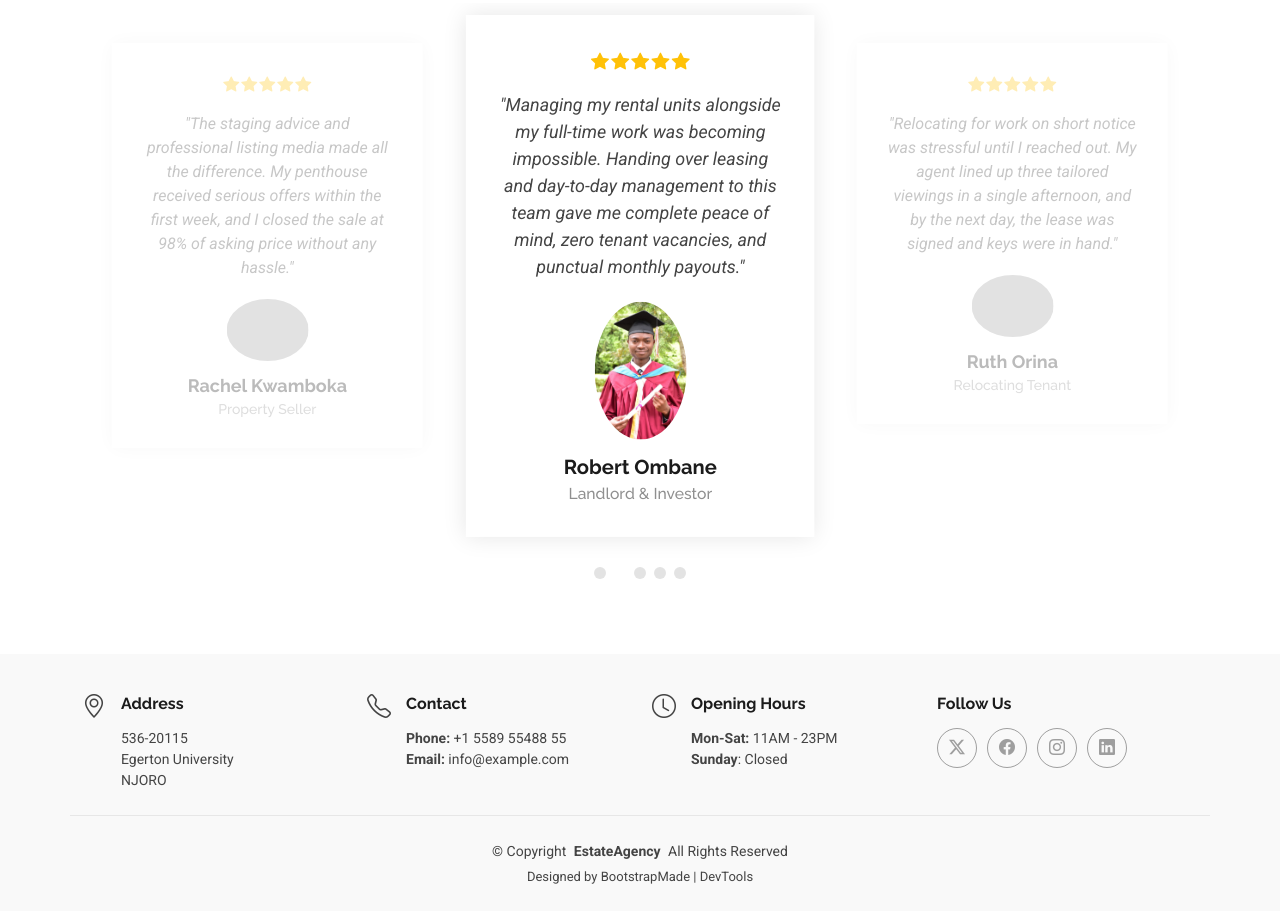
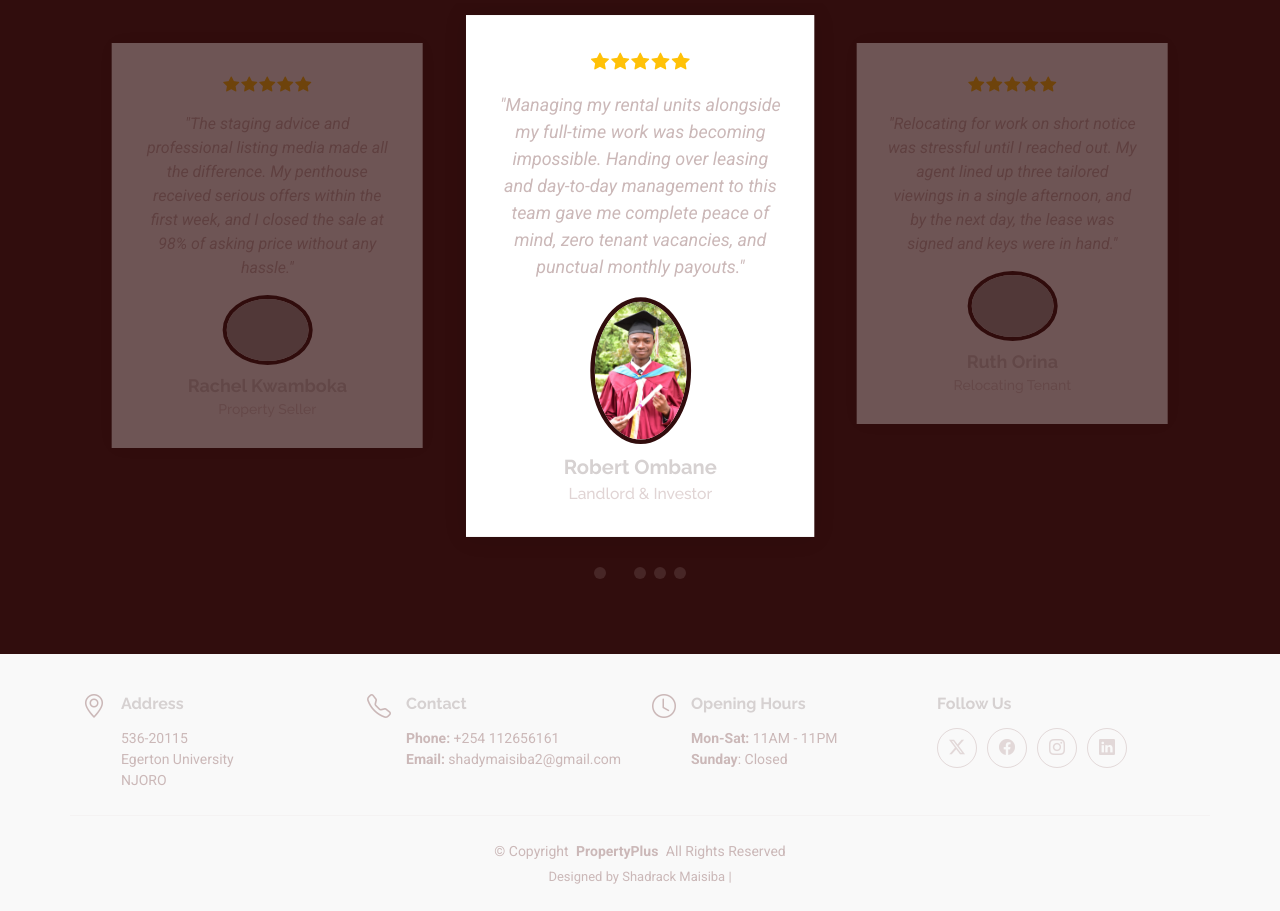
Before and after one commit to techshadymaisiba/EstateAgency, a plain HTML site: page index.html in a window 1280 px wide. Shown: the part 3043-3954 px from the top of the page. Drawn offline with Linux system fonts and the light colour scheme; grey boxes are pictures that could not be loaded.

Commit message:
Edited colors

```diff
--- a/assets/css/main.css
+++ b/assets/css/main.css
@@ -19,9 +19,9 @@
 
 /* Global Colors - The following color variables are used throughout the website. Updating them here will change the color scheme of the entire website */
 :root {
-  --background-color: #ffffff; /* Background color for the entire website, including individual sections */
-  --default-color: #444444; /* Default color used for the majority of the text content across the entire website */
-  --heading-color: #1b1b1b; /* Color for headings, subheadings and title throughout the website */
+  --background-color: #310d0d; /* Background color for the entire website, including individual sections */
+  --default-color: #cbb8b8; /* Default color used for the majority of the text content across the entire website */
+  --heading-color: #d6d1d1; /* Color for headings, subheadings and title throughout the website */
   --accent-color: d#2f6bab; /* Accent color that represents your brand on the website. It's used for buttons, links, and other elements that need to stand out */
   --surface-color: #ffffff; /* The surface color is used as a background of boxed elements within sections, such as cards, icon boxes, or other elements that require a visual separation from the global background. */
   --contrast-color: #ffffff; /* Contrast color for text, ensuring readability against backgrounds of accent, heading, or default colors. */
--- a/index.html
+++ b/index.html
@@ -464,8 +464,8 @@
           <div>
             <h4>Contact</h4>
             <p>
-              <strong>Phone:</strong> <span>+1 5589 55488 55</span><br>
-              <strong>Email:</strong> <span>info@example.com</span><br>
+              <strong>Phone:</strong> <span>+254 112656161</span><br>
+              <strong>Email:</strong> <span>shadymaisiba2@gmail.com</span><br>
             </p>
           </div>
         </div>
@@ -475,7 +475,7 @@
           <div>
             <h4>Opening Hours</h4>
             <p>
-              <strong>Mon-Sat:</strong> <span>11AM - 23PM</span><br>
+              <strong>Mon-Sat:</strong> <span>11AM - 11PM</span><br>
               <strong>Sunday</strong>: <span>Closed</span>
             </p>
           </div>
@@ -495,13 +495,10 @@
     </div>
 
     <div class="container copyright text-center mt-4">
-      <p>© <span>Copyright</span> <strong class="px-1 sitename">EstateAgency</strong> <span>All Rights Reserved</span></p>
+      <p>© <span>Copyright</span> <strong class="px-1 sitename">PropertyPlus</strong> <span>All Rights Reserved</span></p>
       <div class="credits">
-        <!-- All the links in the footer should remain intact. -->
-        <!-- You can delete the links only if you've purchased the pro version. -->
-        <!-- Licensing information: https://bootstrapmade.com/license/ -->
-        <!-- Purchase the pro version with working PHP/AJAX contact form: [buy-url] -->
-        Designed by <a href="https://bootstrapmade.com/">BootstrapMade</a> | <a href="https://bootstrapmade.com/tools/">DevTools</a>
+
+        Designed by Shadrack Maisiba |
       </div>
     </div>
 
```
Also changed, not shown: assets/js/main.js (+1 -7 lines).
